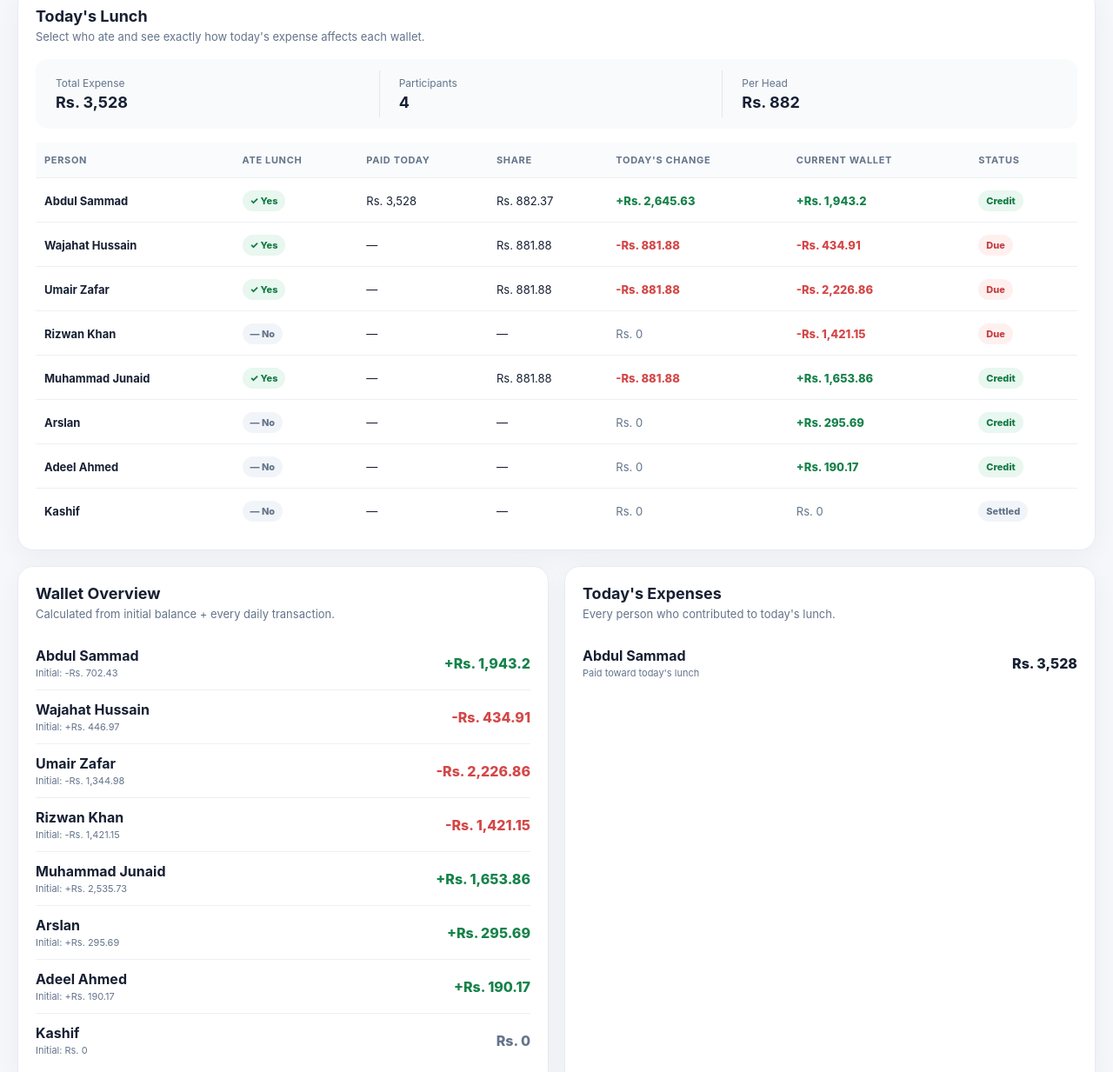
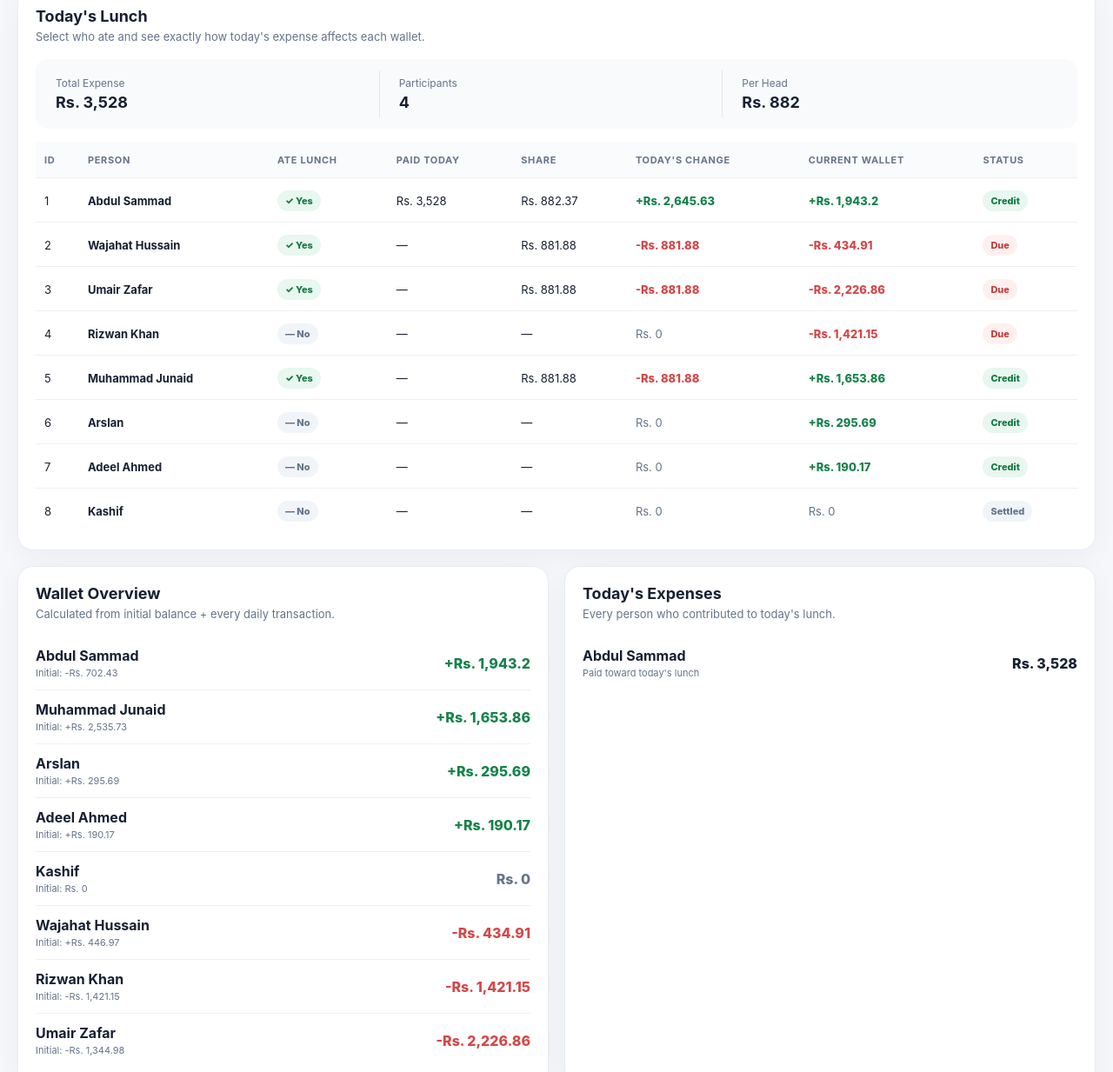
Before and after one commit to AbdulSammadFarooq/lunch-management-system, a plain HTML site: page index.html in a window 1280 px wide. Shown: the part 287-1520 px from the top of the page at 87% size. Drawn offline with Linux system fonts and the light colour scheme.

Commit message:
update the ux

```diff
--- a/app.js
+++ b/app.js
@@ -236,6 +236,8 @@ function renderPeople(calc, today) {
 
         return `
       <tr>
+        <td>${escapeHtml(p.id)}</td>
+
         <td class="person">
           ${escapeHtml(p.name)}
         </td>
@@ -286,7 +288,11 @@ function renderPeople(calc, today) {
 
 function renderWallets(calc) {
   $("walletList").innerHTML =
-    calc.people
+    [...calc.people]
+      .sort(
+        (a, b) =>
+          (calc.balances.get(b.id) || 0) - (calc.balances.get(a.id) || 0)
+      )
       .map((p) => {
         const balance = calc.balances.get(p.id) || 0;
 
--- a/index.html
+++ b/index.html
@@ -42,6 +42,7 @@
           <table>
             <thead>
               <tr>
+                <th>Id</th>
                 <th>Person</th>
                 <th>Ate Lunch</th>
                 <th>Paid Today</th>
```
